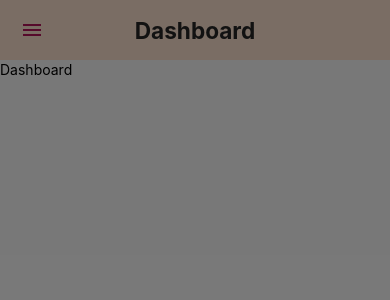
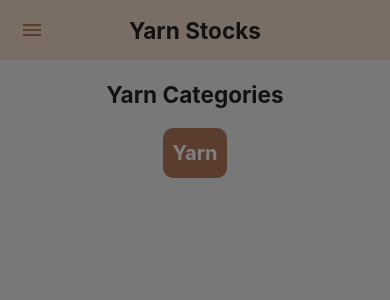
Before and after one commit to gohjx8808/yjartjournalAdminMobile, a React Native app: screen / in a window 390 px wide. Shown: the top 300 px of the page. Built offline with nearby package versions, Linux system fonts and the light colour scheme.

Commit message:
initial stock layout

```diff
--- a/App.tsx
+++ b/App.tsx
@@ -8,9 +8,11 @@ const App = (): JSX.Element => {
 	const theme = createTheme({
 		lightColors: {
 			primary: "#f5dbc9",
+			secondary: "#B57B5E",
 		},
 		darkColors: {
-			primary: "#B67B5E",
+			primary: "#B57B5E",
+			secondary: "#f5dbc9",
 		},
 		mode: "light",
 	});
--- a/src/modules/router/MainRouter.tsx
+++ b/src/modules/router/MainRouter.tsx
@@ -6,8 +6,24 @@ import YJHeader from "../../layout/YJHeader";
 import { useTheme } from "@rneui/themed";
 import routeNames from "./routeNames";
 import YarnStocks from "../yarnStock/views/YarnStocks";
+import { createNativeStackNavigator } from "@react-navigation/native-stack";
 
 const Drawer = createDrawerNavigator();
+const YarnStockStack = createNativeStackNavigator();
+
+const YarnStockNavigator = (): JSX.Element => {
+	return (
+		<YarnStockStack.Navigator
+			initialRouteName={routeNames.YARN_CATEGORY}
+			screenOptions={{ headerShown: false }}
+		>
+			<YarnStockStack.Screen
+				name={routeNames.YARN_CATEGORY}
+				component={YarnStocks}
+			/>
+		</YarnStockStack.Navigator>
+	);
+};
 
 const MainRouter = (): JSX.Element => {
 	const { theme } = useTheme();
@@ -15,7 +31,7 @@ const MainRouter = (): JSX.Element => {
 	return (
 		<Drawer.Navigator
 			useLegacyImplementation={true}
-			initialRouteName={routeNames.DASHBOARD}
+			initialRouteName={routeNames.YARN_NAV}
 			screenOptions={{
 				header: headerProps => {
 					const { options, route } = headerProps;
@@ -28,7 +44,10 @@ const MainRouter = (): JSX.Element => {
 			}}
 		>
 			<Drawer.Screen name={routeNames.DASHBOARD} component={Dashboard} />
-			<Drawer.Screen name={routeNames.YARN_STOCKS} component={YarnStocks} />
+			<Drawer.Screen
+				name={routeNames.YARN_NAV}
+				component={YarnStockNavigator}
+			/>
 		</Drawer.Navigator>
 	);
 };
--- a/src/modules/router/routeNames.ts
+++ b/src/modules/router/routeNames.ts
@@ -1,6 +1,7 @@
 enum routeNames {
 	DASHBOARD = "Dashboard",
-	YARN_STOCKS = "Yarn Stocks",
+	YARN_NAV = "Yarn Stocks",
+	YARN_CATEGORY = "Yarn Category",
 }
 
 export default routeNames;
--- a/src/modules/yarnStock/views/YarnStocks.tsx
+++ b/src/modules/yarnStock/views/YarnStocks.tsx
@@ -1,8 +1,30 @@
-import {Text} from "react-native";
+import { ScrollView, View } from "react-native";
 import React from "react";
+import RoundedButton from "../../../sharedComponents/button/RoundedButton";
+import { useTheme } from "@rneui/themed";
+import YJText from "../../../sharedComponents/text/YJText";
 
 const YarnStocks = (): JSX.Element => {
-	return <Text>Stocks</Text>;
+	const { theme } = useTheme();
+
+	return (
+		<View style={{ flexGrow: 1 }}>
+			<YJText h4 bold center style={{ paddingVertical: 20 }}>
+				Yarn Categories
+			</YJText>
+			<ScrollView
+				contentContainerStyle={{
+					justifyContent: "center",
+					alignItems: "center",
+				}}
+			>
+				<RoundedButton
+					title="Yarn"
+					buttonStyle={{ backgroundColor: theme.colors.secondary }}
+				/>
+			</ScrollView>
+		</View>
+	);
 };
 
 export default YarnStocks;
--- /dev/null
+++ b/src/sharedComponents/button/RoundedButton.tsx
@@ -0,0 +1,18 @@
+import { Button } from "@rneui/themed";
+import type { ButtonProps } from "@rneui/themed";
+import React from "react";
+
+const RoundedButton = (props: ButtonProps): JSX.Element => {
+	return (
+		<Button
+			{...props}
+			titleStyle={{ fontWeight: "bold", fontSize: 20 }}
+			buttonStyle={[
+				props.buttonStyle,
+				{ minHeight: 50, minWidth: "40%", borderRadius: 10 },
+			]}
+		/>
+	);
+};
+
+export default RoundedButton;
--- a/src/sharedComponents/text/YJText.tsx
+++ b/src/sharedComponents/text/YJText.tsx
@@ -5,13 +5,21 @@ import { StyleSheet } from "react-native";
 
 interface YJTextProps extends TextProps {
 	bold?: boolean;
+	center?: boolean;
 }
 
 const YJText = (props: YJTextProps): JSX.Element => {
-	const { children, bold } = props;
+	const { children, bold, center } = props;
 
 	return (
-		<Text style={(bold ?? false) && styles.bold} {...props}>
+		<Text
+			{...props}
+			style={[
+				(bold ?? false) && styles.bold,
+				(center ?? false) && styles.center,
+				props.style,
+			]}
+		>
 			{children}
 		</Text>
 	);
@@ -23,4 +31,7 @@ const styles = StyleSheet.create({
 	bold: {
 		fontWeight: "bold",
 	},
+	center: {
+		textAlign: "center",
+	},
 });
```
